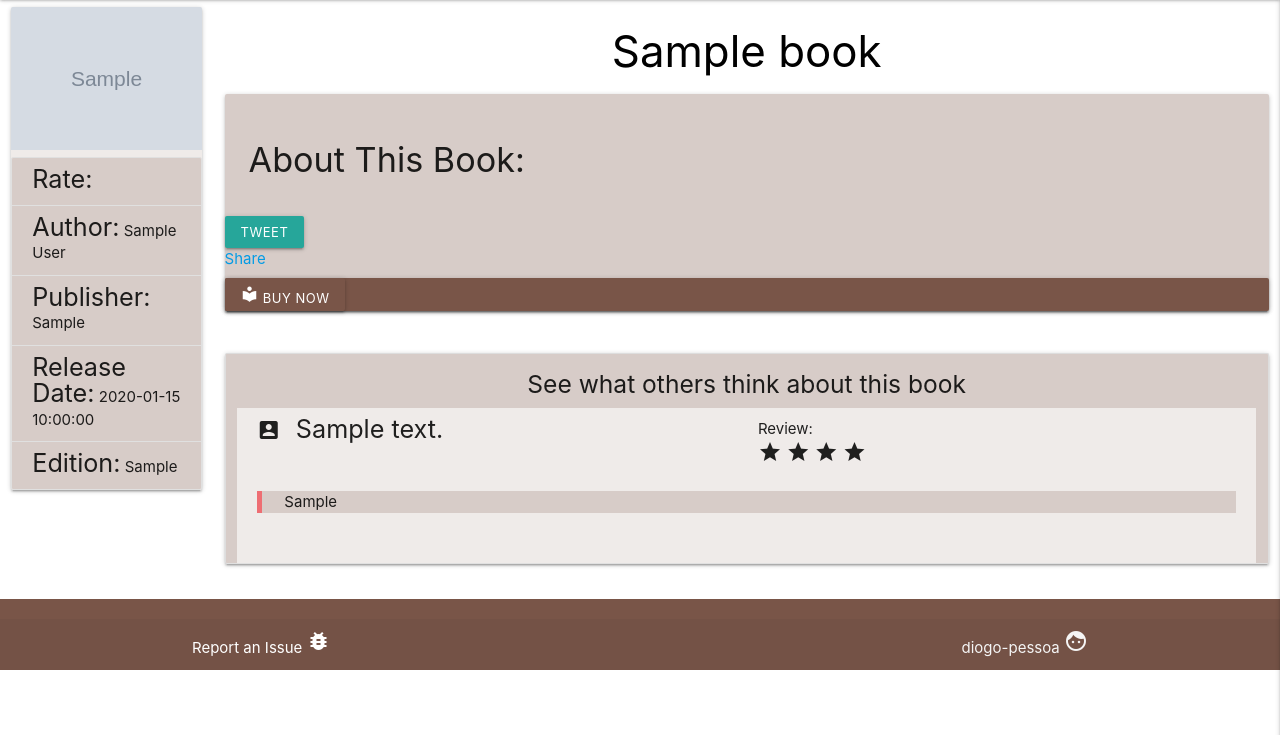
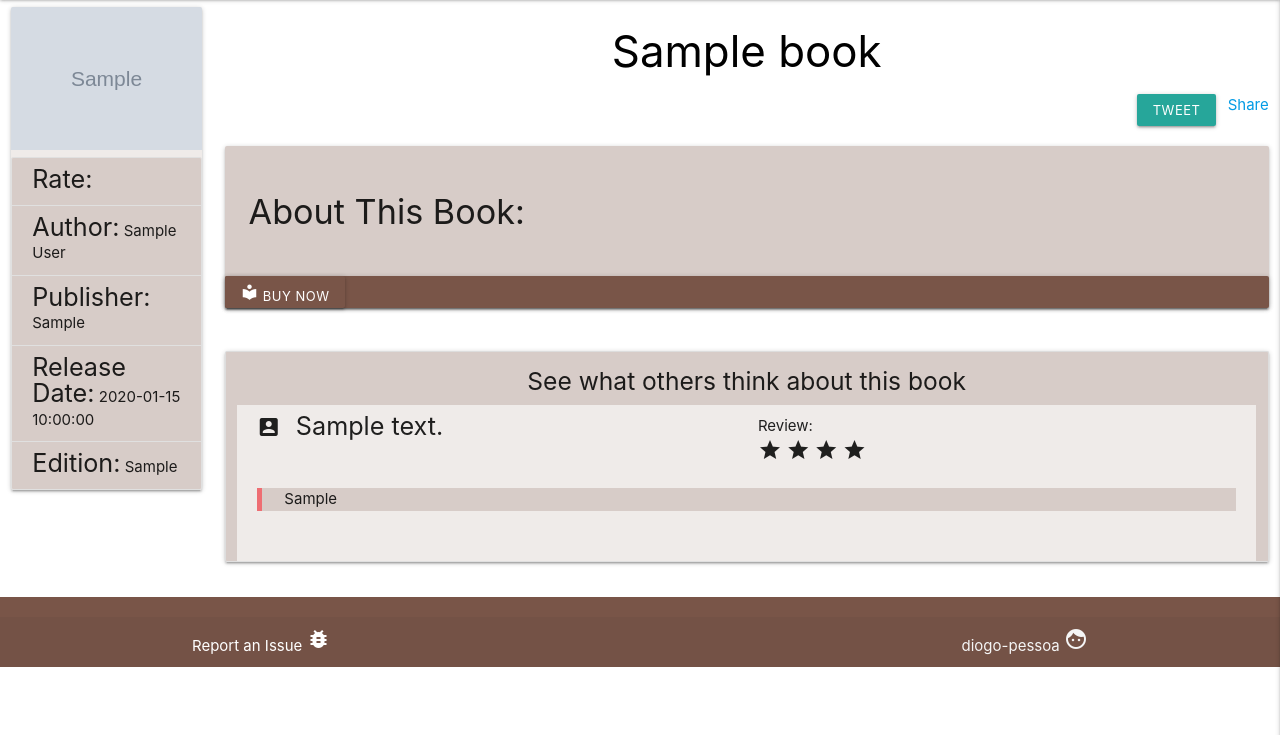
Before and after one commit to diogo-pessoa/milestoneThree, a Flask app: template app/book/templates/book.html in a window 1280 px wide. Shown: the part 65-800 px from the top of the page. Run offline with Flask 2, Linux system fonts and the light colour scheme; the template is opened without the code that fills it: most values are stand-ins (such as "Sample title", 1, 10 or a date in 2020); grey boxes marked "Sample" are stand-in pictures; some libraries are stand-ins or nearby versions.

Commit message:
Moving share Buttons to top right of the page

```diff
--- a/app/book/templates/book.html
+++ b/app/book/templates/book.html
@@ -45,24 +45,28 @@
         <div class="row">
             <div class="col s12">
                 <h3 class="header center black-text card-title">{{ book.get_formatted_title() }}</h3>
-                <div class="card brown lighten-4">
-                    <div class="card-content">
-                        <h4>About This Book:</h4>
-                        <p class="flow-text">{{ book.get_description() }}</p>
-                    </div>
-                    <div class=""><a href="https://twitter.com/share?ref_src=twsrc%5Etfw"
+                <div class="row">
+                    <div class="col right">
+                    <div class="col"><a href="https://twitter.com/share?ref_src=twsrc%5Etfw"
                            class="btn-small twitter-share-button" data-show-count="false">Tweet</a></div>
-                        <div class="fb-share-button" data-href="https://my-digital-bookshelf.herokuapp.com/book/{{book.get_title_for_url()}}"
+                        <div class="fb-share-button right" data-href="https://my-digital-bookshelf.herokuapp.com/book/{{book.get_title_for_url()}}"
                              data-layout="button" data-size="small"><a target="_blank"
                                                                        href="https://www.facebook.com/sharer/sharer.php?u=https%3A%2F%2Fdevelopers.facebook.com%2Fdocs%2Fplugins%2F&amp;src=sdkpreparse"
                                                                        class="fb-xfbml-parse-ignore">Share</a></div>
-                        <div id="fb-root"></div>
+                        <div class="right" id="fb-root"></div>
                         <script async defer crossorigin="anonymous"
                                 src="https://connect.facebook.net/en_US/sdk.js#xfbml=1&version=v11.0"
                                 nonce="SjkvTEMZ"></script>
                         <script async
                                 src="https://platform.twitter.com/widgets.js"
                                 charset="utf-8"></script>
+                        </div>
+                </div>
+                <div class="card brown lighten-4">
+                    <div class="card-content">
+                        <h4>About This Book:</h4>
+                        <p class="flow-text">{{ book.get_description() }}</p>
+                    </div>
                     <div class="card horizontal brown white-text">
                         <a href="https://www.amazon.co.uk/s?tag=faketag&k={{ book.get_formatted_title() }}"
                            target="_blank" class="white-text btn-small brown"><i
```
